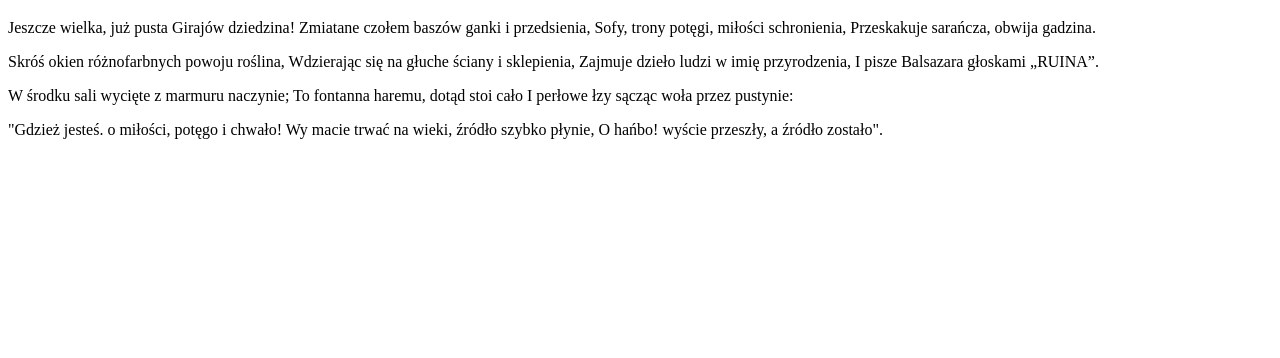
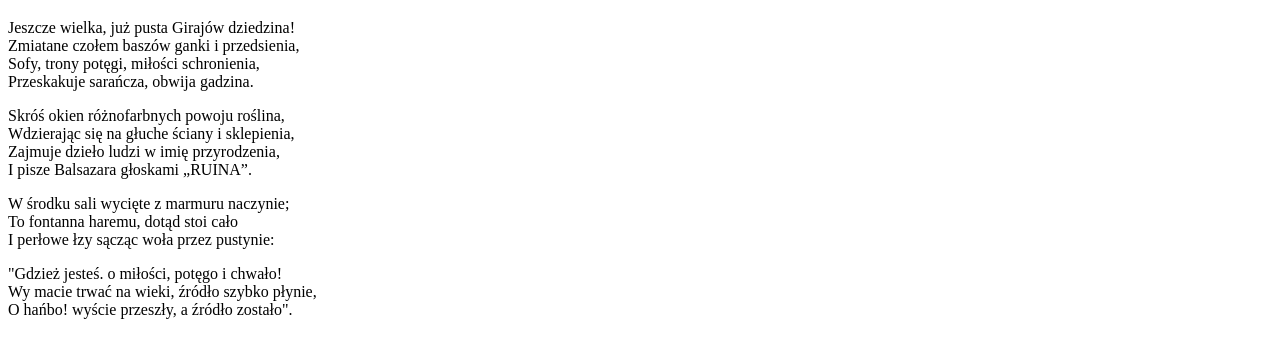
Before and after one commit to KevinKaluzny/learning-git-2, a plain HTML site: page index.html in a window 1280 px wide. Shown: the part 108-466 px from the top of the page. Drawn offline with Linux system fonts and the light colour scheme.

Commit message:
Add line breaks to paragraphs

```diff
--- a/index.html
+++ b/index.html
@@ -9,25 +9,25 @@
 <body>
     <h2>Adam Mickiewicz</h2>
 
-<h1>Bakczysaraj</h1>
+    <h1>Bakczysaraj</h1>
 
 
-<p>Jeszcze wielka, już pusta Girajów dziedzina!
-Zmiatane czołem baszów ganki i przedsienia,
-Sofy, trony potęgi, miłości schronienia,
-Przeskakuje sarańcza, obwija gadzina.</p>
+    <p>Jeszcze wielka, już pusta Girajów dziedzina!<br>
+    Zmiatane czołem baszów ganki i przedsienia,<br>
+    Sofy, trony potęgi, miłości schronienia,<br>
+    Przeskakuje sarańcza, obwija gadzina.</p>
 
-<p>Skróś okien różnofarbnych powoju roślina,
-Wdzierając się na głuche ściany i sklepienia,
-Zajmuje dzieło ludzi w imię przyrodzenia,
-I pisze Balsazara głoskami „RUINA”.</p>
+    <p>Skróś okien różnofarbnych powoju roślina,<br>
+    Wdzierając się na głuche ściany i sklepienia,<br>
+    Zajmuje dzieło ludzi w imię przyrodzenia,<br>
+    I pisze Balsazara głoskami „RUINA”.</p>
 
-<p>W środku sali wycięte z marmuru naczynie;
-To fontanna haremu, dotąd stoi cało
-I perłowe łzy sącząc woła przez pustynie:</p>
+    <p>W środku sali wycięte z marmuru naczynie;<br>
+    To fontanna haremu, dotąd stoi cało<br>
+    I perłowe łzy sącząc woła przez pustynie:</p>
 
-<p>"Gdzież jesteś. o miłości, potęgo i chwało!
-Wy macie trwać na wieki, źródło szybko płynie,
-O hańbo! wyście przeszły, a źródło zostało".</p>
+    <p>"Gdzież jesteś. o miłości, potęgo i chwało!<br>
+    Wy macie trwać na wieki, źródło szybko płynie,<br>
+    O hańbo! wyście przeszły, a źródło zostało".</p>
 </body>
 </html>
```
